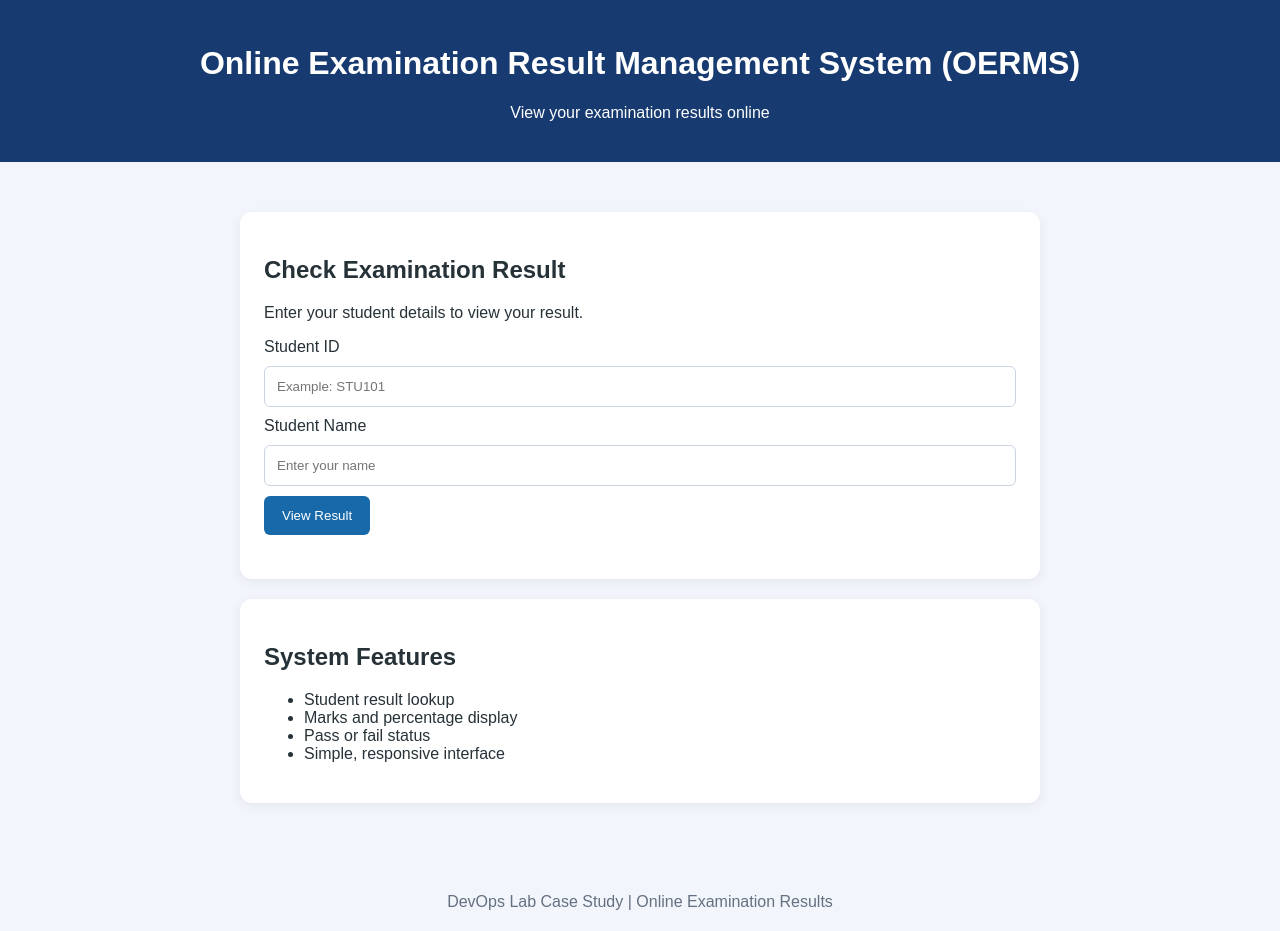
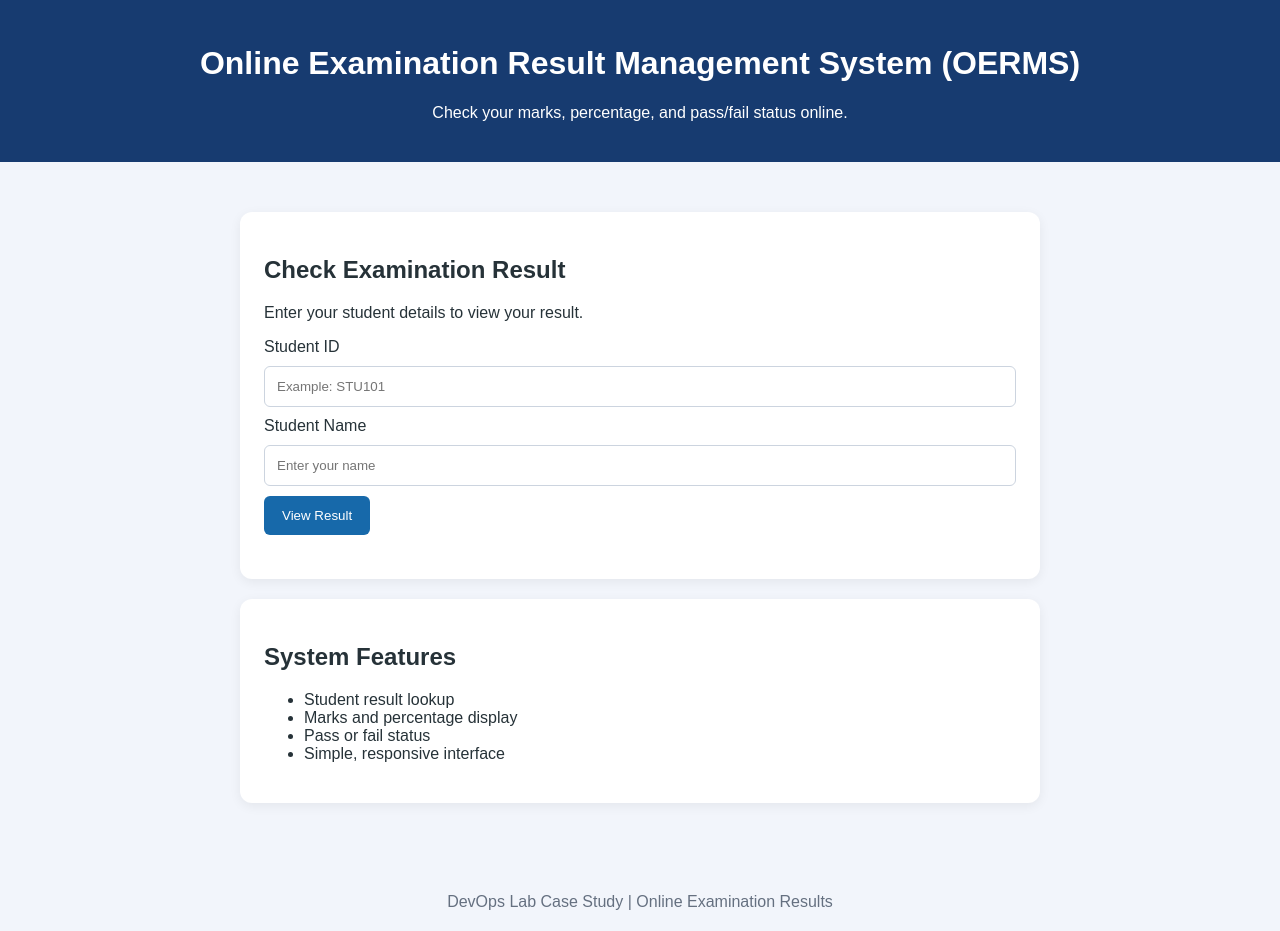
Before and after one commit to dwaraka23/online-examination-result-system, a plain HTML site: page index.html in a window 1280 px wide. Drawn offline with Linux system fonts and the light colour scheme.

Commit message:
Update description in index.html header

```diff
--- a/index.html
+++ b/index.html
@@ -61,7 +61,7 @@
 <body>
   <header>
     <h1>Online Examination Result Management System (OERMS)</h1>
-    <p>View your examination results online</p>
+   <p>Check your marks, percentage, and pass/fail status online.</p>
   </header>
 
   <main>
```
